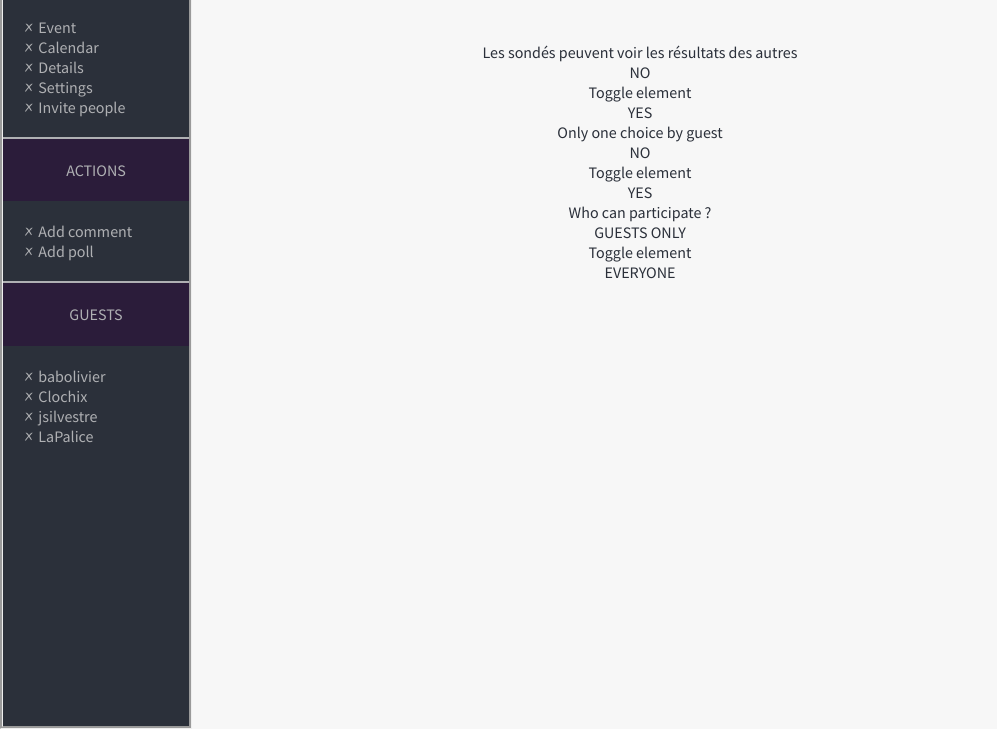
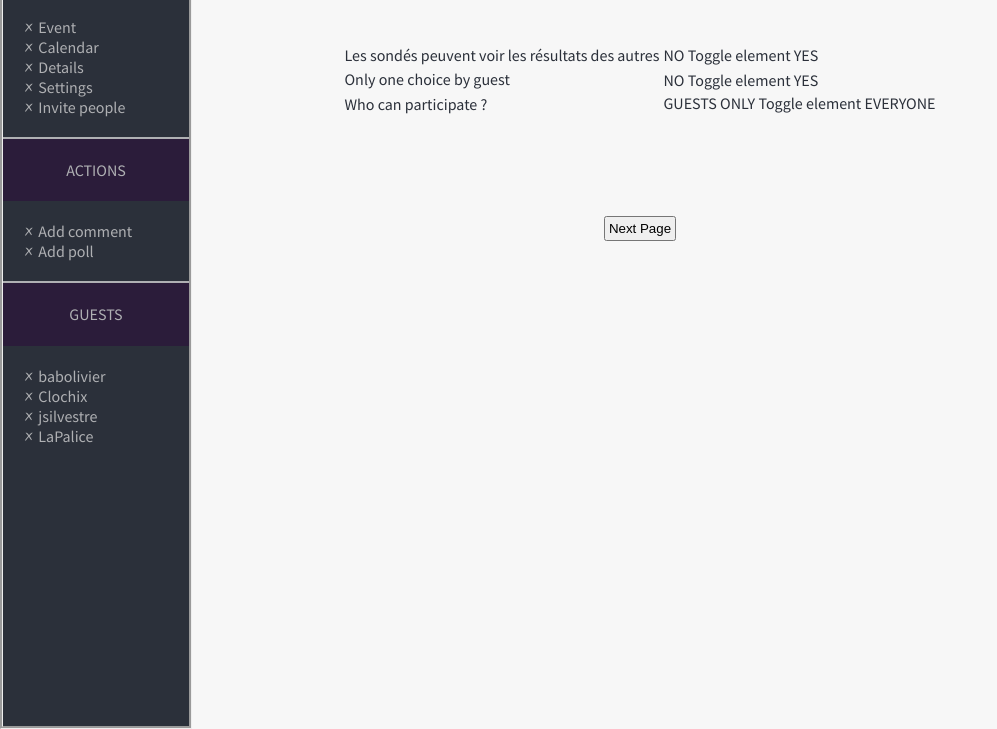
Before and after one commit to LaPalice/Cozy-planner, a website: page Cozy-planner Settings.html in a window 1280 px wide. Shown: the part 71-800 px from the top of the page, without its empty margins (0-997 px from the left). Drawn offline with Linux system fonts and the light colour scheme.

Commit message:
Progress (Settings in progress)

```diff
--- a/Cozy-planner Settings.html
+++ b/Cozy-planner Settings.html
@@ -2,7 +2,7 @@
 <html lang="en">
 <head>
 <meta charset="utf-8" />
-<title>HTML5 Doctor | Element Index</title>
+<title>Cozy Planner | Settings</title>
 <link rel="stylesheet" href="style.css" />
 
 </head>
@@ -44,38 +44,50 @@
 
 	<h1>Settings</h1>
 
-	<div class="settings">
+	<table>
+		<tr>
+			<td>
 				Les sondés peuvent voir les résultats des autres
+			</td>
+			<td>
 				<div>
 					NO
-				<div class="toggle">
+					<span class="toggle">
 						Toggle element
-				</div>
+					</span>
 					YES
 				</div>
-	</div>
+			</td>
 
-	<div class="settings">
+		<tr>
+			<td>
 				Only one choice by guest
-			<div>
+			</td>
+			<td class="inline">
 				NO
-				<div class="toggle">
+					<span class="toggle">
 						Toggle element
-				</div>
+					</span>
 				YES
-			</div>
-	</div>
+			</td>
 
-	<div class="settings">
+		<tr>
+			<td class="inline">
 				Who can participate ?
+			</td>
+			<td>
 				<div>
 					GUESTS ONLY
-				<div class="toggle">
+						<span class="toggle">
 							Toggle element
-				</div>
+						</span>
 					EVERYONE
 				</div>
-	</div>
+			</td>
+		</tr>
+
+	</table>
+	<a href="Cozy-planner InvitePeople.html"><input class="nextpage" type="button" value="Next Page"></a>
 
 
 
--- a/style.css
+++ b/style.css
@@ -169,6 +169,7 @@ textarea
 	height: 250px;
 	border: solid 1px;
 	border-color: #ddd;
+	font-family: "Source Sans Pro", sans-serif;
 }
 
 hr
@@ -284,6 +285,7 @@ hr
 	font-size: 0.9em;
 	color: grey;
 	padding-bottom: 20px;
+	cursor: pointer;
 }
 
 .remark:hover
@@ -322,3 +324,40 @@ hr
 {
 		padding-top: 50px;
 }
+
+/* InvitePeople */
+
+.sharepoll
+{
+	display: inline;
+	color: grey;
+}
+
+.link
+{
+	min-width: 500px;
+	text-align: center;
+}
+
+#mailcontact
+{
+	background-color: #ffa300;
+}
+
+span.remark
+{
+	margin-right: 10px;
+	margin-left: 10px;
+}
+
+/* Settings */
+table
+{
+	margin: auto;
+	text-align: left;
+}
+
+td.inline
+{
+	display: inline;
+}
```
Also changed, not shown: Cozy-planner InvitePeople.html (+6 -5 lines), Cozy-planner TellUsMore.html (+1 -1 lines). Lines whose indentation alone changed are shown as unchanged.
